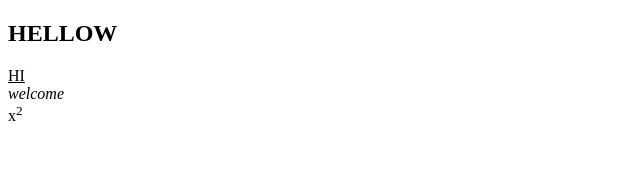
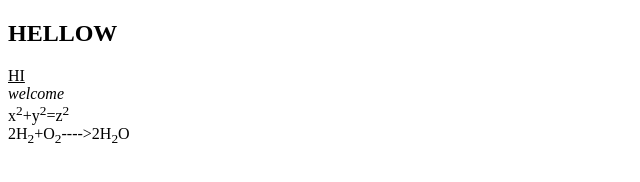
Before and after one commit to iamneo-production/ecfbbefdadaeccdffeecabfeedab, a website: page public/index.html in a window 1280 px wide. Shown: the whole page, without its empty margins (0-640 px from the left). Drawn offline with Linux system fonts and the light colour scheme.

Commit message:
Backup Commit

```diff
--- a/public/index.html
+++ b/public/index.html
@@ -10,6 +10,6 @@
 <body>
 <html>
     <body><h2>HELLOW</h2>
-        <P><u>HI</u><br><i>welcome</i><br>x<sup>2</sup></P>
+        <P><u>HI</u><br><i>welcome</i><br>x<sup>2</sup>+y<sup>2</sup>=z<sup>2</sup><br>2H<sub>2</sub>+O<sub>2</sub>---->2H<sub>2</sub>O</P>
     </body>
 </html>
```
